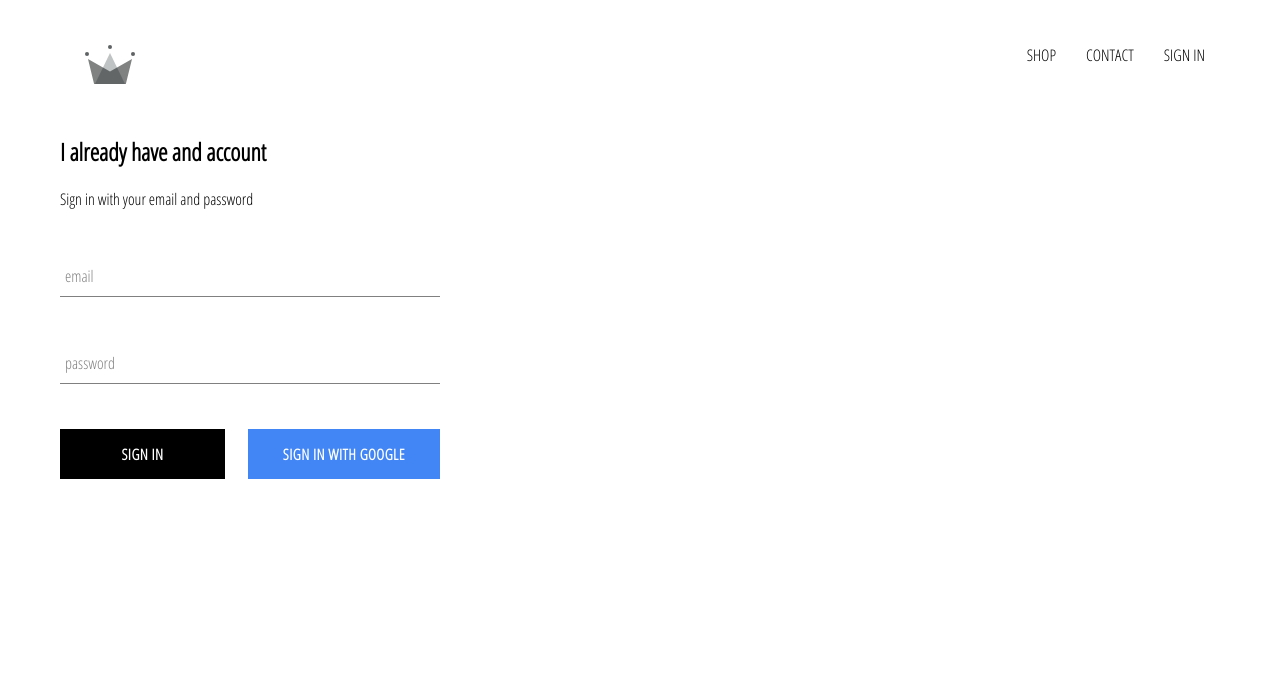
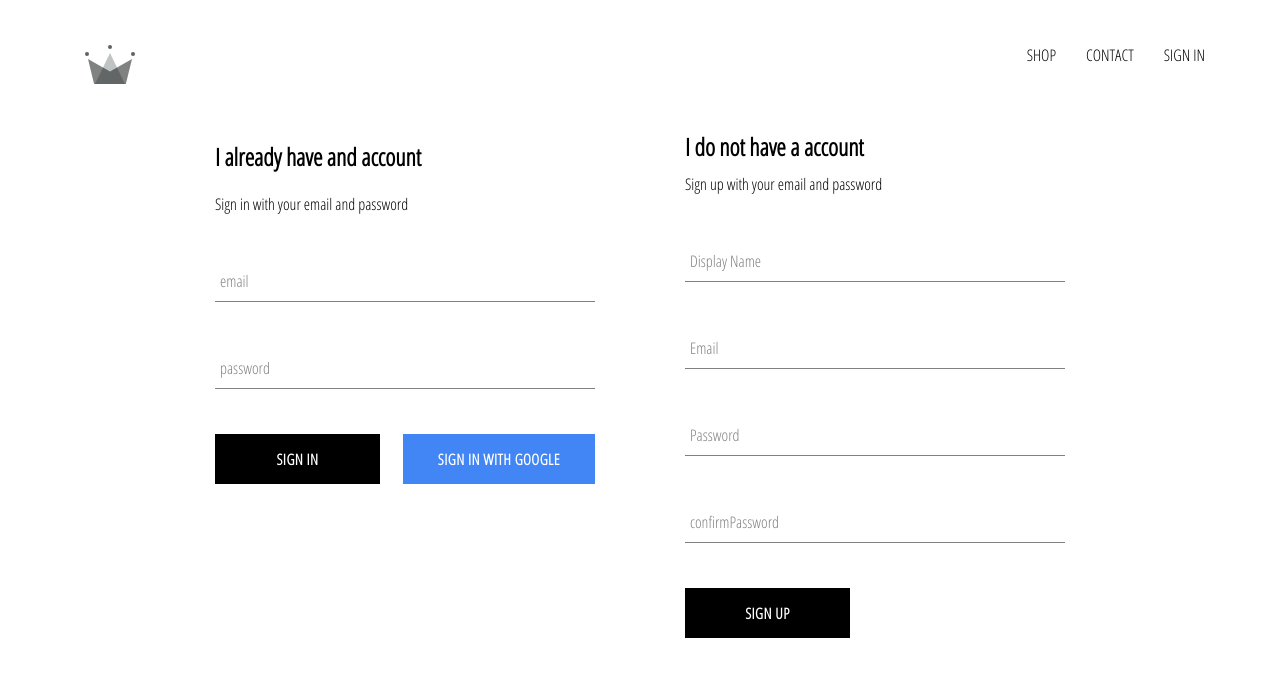
Before and after one commit to smalancea/crwn-clothing, a React (Create React App) app: page /signin in a window 1280 px wide. Shown: the top 676 px of the page. Built offline with nearby package versions, Linux system fonts and the light colour scheme; no server answers.

Commit message:
Implementing firebase utils, including ability to store authenticated users into firebase

```diff
--- a/src/App.js
+++ b/src/App.js
@@ -5,7 +5,7 @@ import HomePage from './pages/homepage/homepage.component';
 import ShopPage from './pages/shop/shop.components.jsx';
 import Header from './components/header/header.component.jsx';
 import SignInAndSignUpPage from './pages/sign-in-and-sign-up/sign-in-and-sign-up.component';
-import { auth } from './firebase/firebase.utils';
+import { auth, createUserProfileDocument } from './firebase/firebase.utils';
 
 class App extends React.Component {
   constructor() {
@@ -18,10 +18,21 @@ class App extends React.Component {
   unsubscribeFromAuth = null
 
   componentDidMount() {
-    this.unsubscribeFromAuth = auth.onAuthStateChanged(user => {
-      this.setState({ currentUser: user });
-      // console.log(user);
-    })
+    this.unsubscribeFromAuth = auth.onAuthStateChanged(async userAuth => {
+      if (userAuth) {
+        const userRef = await createUserProfileDocument(userAuth);
+        userRef.onSnapshot(snapShot => {
+          this.setState({
+            currentUser: {
+              id: snapShot.id,
+              ...snapShot.data()
+            }
+          });
+          console.log(this.state);
+        });
+      }
+      this.setState({ currentUser: userAuth });
+    });
   }
 
   componentWillUnmount() {
--- /dev/null
+++ b/src/components/sign-up/sign-up.component.jsx
@@ -0,0 +1,94 @@
+import React from 'react';
+import FormInput from '../form-input/form-input.component';
+import CustomButton from '../custom-button/custom-button.component';
+import { auth, createUserProfileDocument } from '../../firebase/firebase.utils';
+import './sign-up.styles.scss';
+
+class SignUp extends React.Component {
+    constructor() {
+        super();
+        this.state = {
+            displayName: '',
+            email: '',
+            password: '',
+            confirmPassword: ''
+        }
+    }
+
+    handleSubmit = async event => {
+        event.preventDefault();
+        const {displayName, email, password, confirmPassword} = this.state;
+        if(password !== confirmPassword) {
+            alert("passwords don't match");
+            return;
+        }
+
+        try {
+            const { user } = await auth.createUserWithEmailAndPassword(
+                email,
+                password
+            );
+            await createUserProfileDocument(user, { displayName });
+            this.setState({
+                displayName: '',
+                email: '',
+                password: '',
+                confirmPassword: ''
+            });
+        } catch (error) {
+            console.error(error);
+        }
+    };
+
+    handleChange = event => {
+        const { name, value } = event.target;
+        this.setState({[name]: value});
+    }
+
+    render() {
+        const {displayName, email, password, confirmPassword} = this.state;
+        return(
+            <div className='sign-up'>
+                <h2 className='title'>I do not have a account</h2>
+                <span>Sign up with your email and password</span>
+                <form className='sign-up-form' onSubmit={this.handleSubmit}>
+                    <FormInput
+                        type='text'
+                        name='displayName'
+                        value={displayName}
+                        onChange={this.handleChange}
+                        label='Display Name'
+                        required
+                    />
+                    <FormInput
+                        type='email'
+                        name='email'
+                        value={email}
+                        onChange={this.handleChange}
+                        label='Email'
+                        required
+                    />
+                    <FormInput
+                        type='password'
+                        name='password'
+                        value={password}
+                        onChange={this.handleChange}
+                        label='Password'
+                        required
+                    />
+                    <FormInput
+                        type='password'
+                        name='confirmPassword'
+                        value={confirmPassword}
+                        onChange={this.handleChange}
+                        label='confirmPassword'
+                        required
+                    />
+                    <CustomButton type='submit'>SIGN UP</CustomButton>
+                </form>
+            </div>
+        );
+    }
+}
+
+export default SignUp;
--- /dev/null
+++ b/src/components/sign-up/sign-up.styles.scss
@@ -0,0 +1,9 @@
+.sign-up {
+    display: flex;
+    flex-direction: column;
+    width: 380px;
+
+    .title {
+        margin: 10px 0;
+    }
+}
--- a/src/firebase/firebase.utils.js
+++ b/src/firebase/firebase.utils.js
@@ -11,6 +11,27 @@ const config = {
     appId: "1:698962517217:web:941835e41fe1282ef9aba0"
 };
 
+export const createUserProfileDocument = async (userAuth, aditionalData) => {
+    if (!userAuth) return;
+    const userRef = firestore.doc(`users/${userAuth.uid}`)
+    const snapShot = await userRef.get();
+    if(!snapShot.exists) {
+        const { displayName, email } = userAuth;
+        const createdAt = new Date();
+        try {
+            await userRef.set({
+                displayName,
+                email,
+                createdAt,
+                ...aditionalData
+            })
+        } catch (error) {
+            console.log('error creating user', error.message);
+        }
+    }
+    return userRef;
+}
+
 firebase.initializeApp(config);
 
 export const auth = firebase.auth();
--- a/src/pages/sign-in-and-sign-up/sign-in-and-sign-up.component.jsx
+++ b/src/pages/sign-in-and-sign-up/sign-in-and-sign-up.component.jsx
@@ -1,10 +1,12 @@
 import React from 'react';
 import './sign-in-and-sign-up.styles.scss';
 import SignIn from '../../components/sign-in/sign-in.component';
+import SignUp from '../../components/sign-up/sign-up.component';
 
 const SignInAndSignUpPage = () => (
-    <div className='sign-in-and-sign-out'>
+    <div className='sign-in-and-sign-up'>
         <SignIn />
+        <SignUp />
     </div>
 );
 
--- a/src/pages/sign-in-and-sign-up/sign-in-and-sign-up.styles.scss
+++ b/src/pages/sign-in-and-sign-up/sign-in-and-sign-up.styles.scss
@@ -0,0 +1,6 @@
+.sign-in-and-sign-up {
+    width: 850px;
+    display: flex;
+    justify-content: space-between;
+    margin: 30px auto;
+}
```
